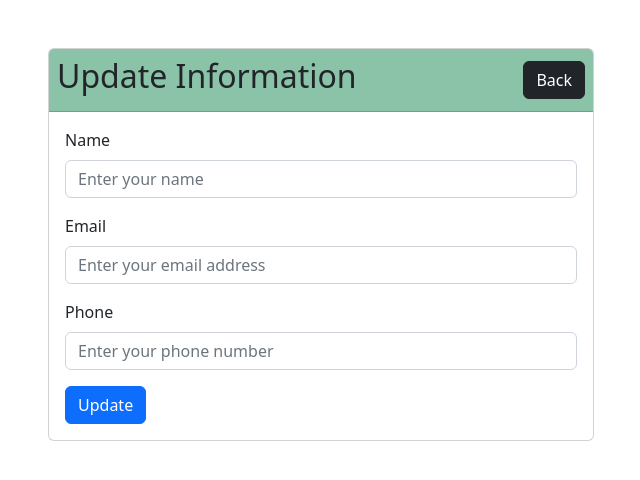
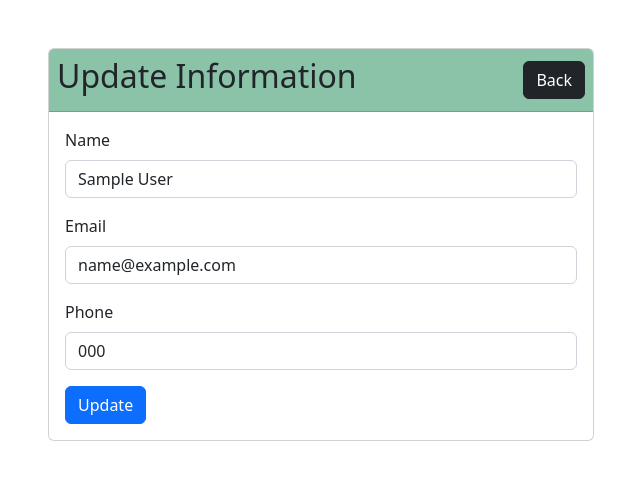
Before and after one commit to anowarul1994/php_crud, a PHP site: page /edit.php?id=1 in a window 1280 px wide. Shown: the top 480 px of the page, without its empty margins (319-959 px from the left). Run offline with PHP 8.4, Linux system fonts and the light colour scheme; tables that the repository leaves empty or names only in its code hold one stand-in row (values such as "Sample post").

Commit message:
feat:date update done

```diff
--- a/edit.php
+++ b/edit.php
@@ -1,7 +1,33 @@
 <?php
 include "config.php";
 
+    // input value show
+    $id = $_GET['id'];
+    $sql = "SELECT * FROM `users` WHERE id='$id'";
+    $result = mysqli_query($connect, $sql);
+    $row = mysqli_fetch_assoc($result);
+    $name = $row['name'];
+    $email = $row['email'];
+    $phone = $row['phone'];
 
+// date update
+if(isset($_POST['update'])){
+
+    $name = $_POST['name'];
+    $email = $_POST['email'];
+    $phone = $_POST['phone'];
+
+    // SQL Qurey
+    $sql = "UPDATE `users` set id= '$id', name='$name', email= '$email', phone='$phone' WHERE id ='$id'";
+    $result = mysqli_query($connect, $sql);
+
+    if($result){
+        header('location:index.php');
+    }else{
+        die(mysqli_error($connect));
+    }
+
+};
 
 
 ?>
@@ -27,18 +53,18 @@ include "config.php";
                             <a class="btn btn-dark float-end" href="index.php"  style="margin-top:-42px;">Back</a>
                         </div>
                         <div class="card-body">
-                            <form>
+                            <form action ="" method ="POST">
                                 <div class="mb-3">
                                     <label for="name" class="form-label">Name</label>
-                                    <input type="text" value="" name="name" class="form-control" id="name" placeholder="Enter your name">
+                                    <input type="text" value="<?php echo $name; ?>" name="name"  class="form-control" id="name" placeholder="Enter your name">
                                 </div>
                                 <div class="mb-3">
                                     <label for="email" class="form-label">Email</label>
-                                    <input type="email" value="" name="email" class="form-control" id="email" placeholder="Enter your email address">
+                                    <input type="email" value="<?php echo $email; ?>" name="email" class="form-control" id="email" placeholder="Enter your email address">
                                 </div>
                                 <div class="mb-3">
                                     <label for="phone" class="form-label">Phone</label>
-                                    <input type="tel" value="" name="phone" class="form-control" id="phone" placeholder="Enter your phone number">
+                                    <input type="tel" value="<?php echo $phone; ?>" name="phone" class="form-control" id="phone" placeholder="Enter your phone number">
                                 </div>
                                 <button type="submit" name="update" class="btn btn-primary">Update</button>
                             </form>
```
